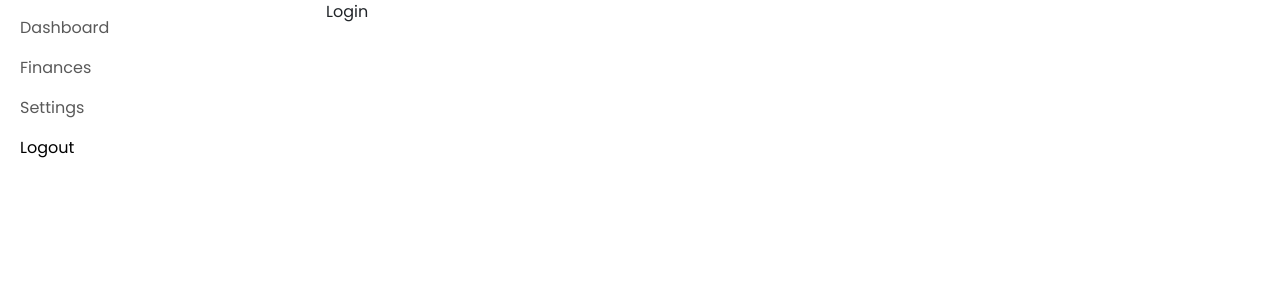
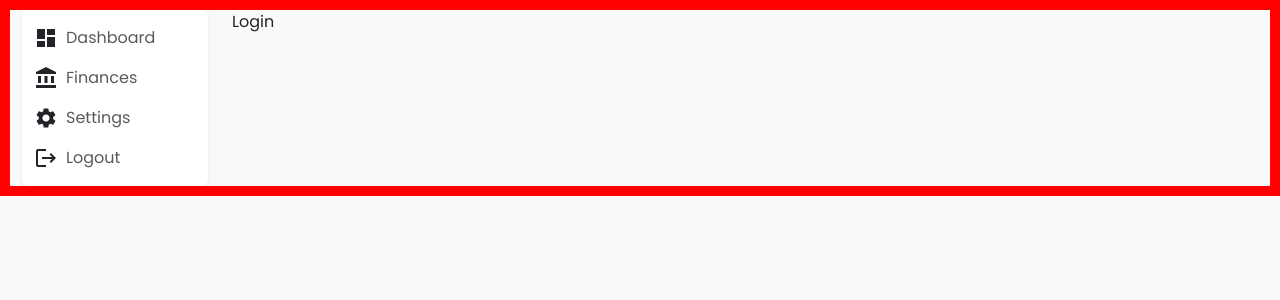
Before and after one commit to sudhi14/my-expense-budget-tracker, a React (Vite) app: page / in a window 1280 px wide. Shown: the top 300 px of the page. Built offline with nearby package versions, Linux system fonts and the light colour scheme.

Commit message:
Adding simple nav bar

```diff
--- a/src/App.tsx
+++ b/src/App.tsx
@@ -1,7 +1,12 @@
+import { Container } from "react-bootstrap";
 import MainLayout from "./pages/MainLayout/index.tsx";
 
 function App() {
-  return <MainLayout />;
+  return (
+    <Container fluid className="global-container">
+      <MainLayout />
+    </Container>
+  );
 }
 
 export default App;
--- a/src/components/GlobalSidebar/index.tsx
+++ b/src/components/GlobalSidebar/index.tsx
@@ -1,25 +1,40 @@
-import { Container, Nav, Navbar as NavbarBs } from "react-bootstrap";
+import { Container, Nav, Navbar as NavbarBs, Stack } from "react-bootstrap";
 import { NavLink } from "react-router-dom";
-import { FontAwesomeIcon } from "@fortawesome/react-fontawesome";
+import { Dashboard, AccountBalance, Settings, Logout } from "@mui/icons-material";
+import "./index.scss"
 
 const GlobalSidebar = () => {
   return (
-    <NavbarBs>
+    <NavbarBs className="bg-white shadow-sm rounded-top rounded-bottom test">
       <Container>
         <Nav className="flex-column">
-          <FontAwesomeIcon icon="fa-solid fa-table-cells" />
+          <Stack direction="horizontal">
+            <Dashboard />
             <Nav.Link to="/dashboard" as={NavLink}>
               Dashboard
             </Nav.Link>
+          </Stack>
+
+          <Stack direction="horizontal">
+            <AccountBalance />
             <Nav.Link to="/finances" as={NavLink}>
               Finances
             </Nav.Link>
+          </Stack>
+
+          <Stack direction="horizontal">
+            <Settings />
             <Nav.Link to="/settings" as={NavLink}>
               Settings
             </Nav.Link>
-          <Nav.Link to="/" as={NavLink}>
+          </Stack>
+
+          <Stack direction="horizontal">
+            <Logout />
+            <Nav.Link to="/logout" as={NavLink}>
               Logout
             </Nav.Link>
+          </Stack>
         </Nav>
       </Container>
     </NavbarBs>
--- a/src/global.scss
+++ b/src/global.scss
@@ -14,4 +14,12 @@ body {
     width: 100vw;
     height: 100vh;
     font-family: 'Poppins', sans-serif ;
+    background-color: #f9f9f9;
+    overflow:hidden;
 }
+
+.global-container {
+    // margin-left: 2rem;
+    // margin-right: 2rem;
+    border: solid 10px red
+}
--- a/src/pages/MainLayout/index.tsx
+++ b/src/pages/MainLayout/index.tsx
@@ -4,11 +4,11 @@ import { getRoutes } from "../../routes/routes";
 
 const MainLayout = () => {
   return (
-    <Row>
-      <Col xs={3}>
+    <Row >
+      <Col xs={2}>
         <GlobalSidebar />
       </Col>
-      <Col xs={9}>{getRoutes()}</Col>
+      <Col xs={10}>{getRoutes()}</Col>
     </Row>
   );
 };
```
Also changed, not shown: package.json (+4 -5 lines), src/assets/styles/index.tsx (deleted), src/components/GlobalSidebar/index.scss (added), 1 other file (tests, documents, lock files or other folders). Lines whose indentation alone changed are shown as unchanged.
